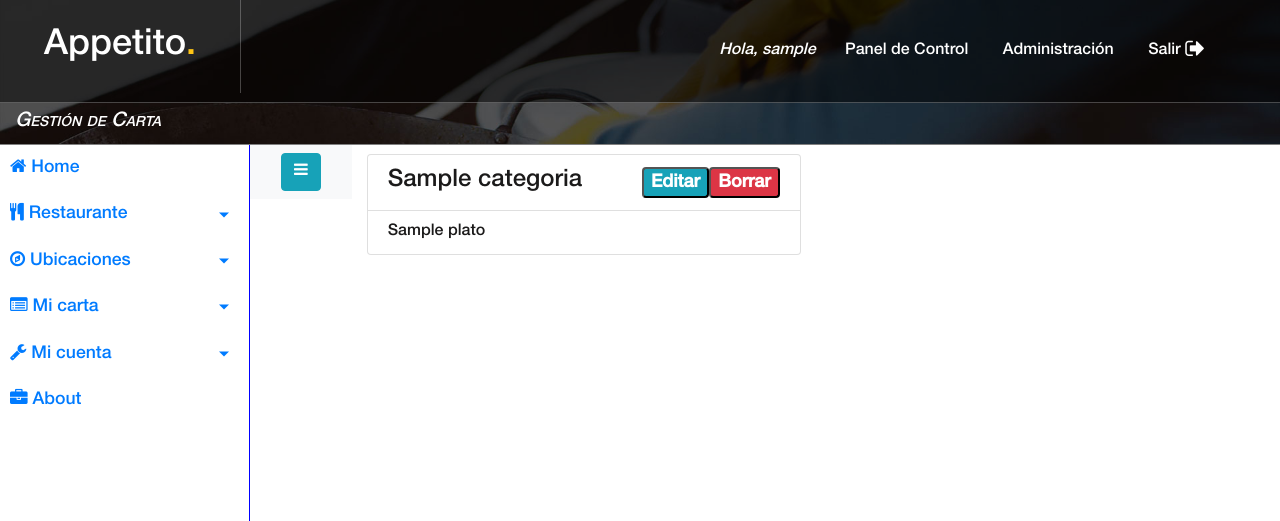
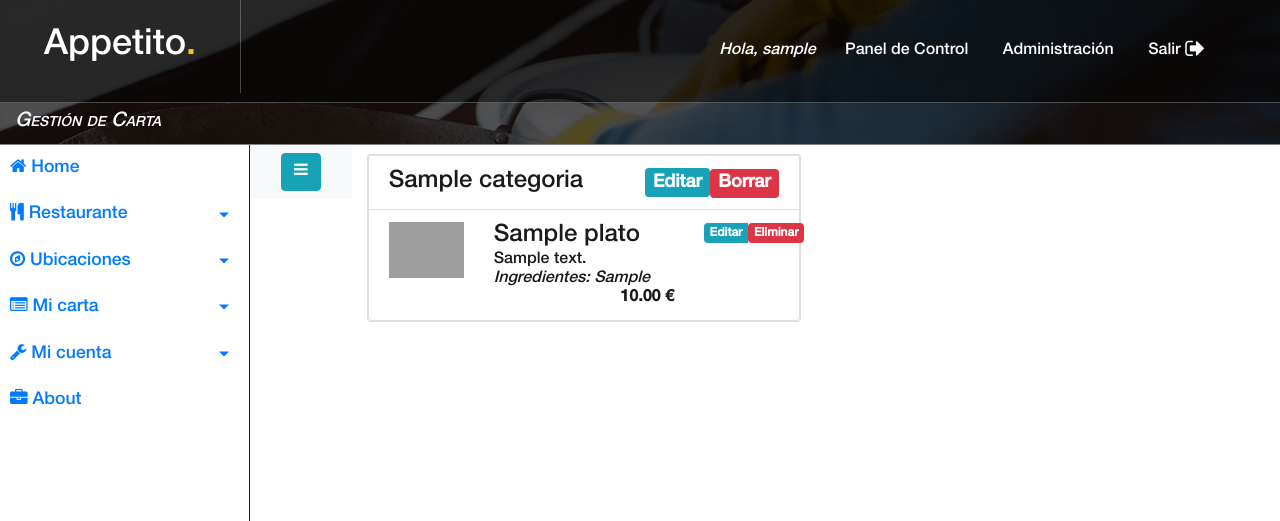
Before and after one commit to ipradasgomez/Appetito, a Django app: page /cpanel/settings/menu/ in a window 1280 px wide. Shown: the top 521 px of the page. Run offline with Django 3.2, Linux system fonts and the light colour scheme; a user stored in the database is signed in; tables that the repository leaves empty hold one stand-in row (values such as "Sample post"); some libraries are stand-ins or nearby versions; grey boxes are pictures that could not be loaded.

Commit message:
Ready para editar platos

```diff
--- a/CPSettingsCarta/templates/CPSettingsCarta/index.html
+++ b/CPSettingsCarta/templates/CPSettingsCarta/index.html
@@ -29,15 +29,22 @@
                 {% include 'partials/_alerts.html' %}
             </div>
             <div class="container">
-                <div class="row">
+                <div class="row card-columns">
                     {% if user.profile.restaurante.categorias.count == 0 %}
                     <div class="col-12 pt-2">Aún no tienes categorías</div>
                     {% else %}
                     {% for categoria in user.profile.restaurante.categorias.all %}
                     <div class="col-12 col-md-6 pt-2">
-                        <ul class="list-group">
+                        <ul class="list-group card">
                             <li class="list-group-item">
-                        <h4 class="list-group-item-text">{{categoria}}<form method="POST" action="{% url 'settings_menu_removecat' %}" class="float-right">{% csrf_token %}<input type="hidden" name="deletecatid" value="{{categoria.id}}"><button type="submit" class="badge badge-danger">Borrar</button></form><button data-selector="editcat" data-catname="{{categoria}}" data-cat="{{categoria.id}}" data-toggle="modal" data-target="#editCat" class="badge badge-info float-right">Editar</button></h4>
+                                <h4 class="list-group-item-text">{{categoria}}<form method="POST"
+                                        action="{% url 'settings_menu_removecat' %}" class="float-right">
+                                        {% csrf_token %}<input type="hidden" name="deletecatid"
+                                            value="{{categoria.id}}"><button type="submit"
+                                            class="btn badge badge-danger">Borrar</button></form><button
+                                        data-selector="editcat" data-catname="{{categoria}}" data-cat="{{categoria.id}}"
+                                        data-toggle="modal" data-target="#editCat"
+                                        class=" btn badge badge-info float-right">Editar</button></h4>
                             </li>
                             {% if categoria.platos.count == 0 %}
                             <li class="list-group-item">
@@ -45,14 +52,42 @@
                             </li>
                             {% else %}
                             {% for plato in categoria.platos.all %}
-                                 <li class="list-group-item">
-                                <h6 class="list-group-item-text">{{plato}}</h6>
+                            <li class="list-group-item container">
+                                <div class="row">
+                                    <div class="col-3">
+                                        <img src="https://secure.gravatar.com/avatar/de9b11d0f9c0569ba917393ed5e5b3ab?s=140&r=g&d=mm"
+                                            class="img-circle">
+                                    </div>
+
+                                    <div class="col-6">
+                                        <h4>{{plato}}</h4>
+                                        <h6>{{plato.descripcion}}</h6>
+                                        <h6><em>Ingredientes: {{plato.lista_ingredientes}}</em></h6>
+                                        <h6 class="float-right"><b>{{plato.precio}} €</b></h6>
+                                    </div>
+
+                                    <div class="col-3">
+                                        <div class="btn-group">
+                                        <a href="{% url 'settings_menu_editfood' plato.id%}"
+                                                class="btn badge badge-info float-right">Editar</a>
+                                                <form method="POST"
+                                        action="{% url 'settings_menu_removefood' %}">
+                                        {% csrf_token %}
+                                        <input type="hidden" name="foodid" value="{{plato.id}}">
+                                            <button type="submit"
+                                                class="btn badge badge-danger float-right">Eliminar</button>
+                                        </form>
+                                        </div>
+                                    </div>
+                                </div>
                             </li>
                             {% endfor %}
                             {% endif %}
                             {% if categoria.platos.all.count < user.profile.plan.max_productos_x_cat or user.profile.plan.max_productos_x_cat is 0 %}
                             <li class="list-group-item">
-                                    <button type="button" class="btn btn-primary" data-selector="addFood" data-toggle="modal" data-cat="{{categoria.id}}" data-catname="{{categoria}}" data-target="#addfood">
+                                <button type="button" class="btn btn-primary" data-selector="addFood"
+                                    data-toggle="modal" data-cat="{{categoria.id}}" data-catname="{{categoria}}"
+                                    data-target="#addfood">
                                     Añadir plato
                                 </button>
                             </li>
@@ -93,7 +128,8 @@
                         <div class="input-group-prepend">
                             <span class="input-group-text" id="inputGroup-sizing-sm">Nombre de la categoría</span>
                         </div>
-                    <input type="text" class="form-control" aria-label="Small" name="catname" aria-describedby="inputGroup-sizing-sm">
+                        <input type="text" class="form-control" aria-label="Small" name="catname"
+                            aria-describedby="inputGroup-sizing-sm">
                     </div>
                 </div>
                 <div class="modal-footer">
@@ -106,8 +142,7 @@
 </div>
 
 <!-- Modal Editar Categoria -->
-<div class="modal fade" id="editCat" tabindex="-1" role="dialog" aria-labelledby="exampleModalLabel"
-    aria-hidden="true">
+<div class="modal fade" id="editCat" tabindex="-1" role="dialog" aria-labelledby="exampleModalLabel" aria-hidden="true">
     <div class="modal-dialog" role="document">
         <div class="modal-content">
             <div class="modal-header">
@@ -124,7 +159,8 @@
                             <input type="hidden" name="catidedit" id="catidedit" value="">
                             <span class="input-group-text" id="inputGroup-sizing-sm">Nuevo nombre de la categoría</span>
                         </div>
-                    <input type="text" class="form-control" aria-label="Small" name="newcatname" aria-describedby="inputGroup-sizing-sm">
+                        <input type="text" class="form-control" aria-label="Small" name="newcatname"
+                            aria-describedby="inputGroup-sizing-sm">
                     </div>
                 </div>
                 <div class="modal-footer">
@@ -137,8 +173,7 @@
 </div>
 
 <!-- Modal añadir plato -->
-<div class="modal fade" id="addfood" tabindex="-1" role="dialog" aria-labelledby="addfood"
-    aria-hidden="true">
+<div class="modal fade" id="addfood" tabindex="-1" role="dialog" aria-labelledby="addfood" aria-hidden="true">
     <div class="modal-dialog" role="document">
         <div class="modal-content">
             <div class="modal-header">
@@ -147,7 +182,8 @@
                     <span aria-hidden="true">&times;</span>
                 </button>
             </div>
-            <form method="POST" enctype="multipart/form-data" id="addFoodForm" action="{% url 'settings_menu_newfood' %}">
+            <form method="POST" enctype="multipart/form-data" id="addFoodForm"
+                action="{% url 'settings_menu_newfood' %}">
                 {% csrf_token %}
                 <input type="hidden" id="categoria_id" name="categoria_id">
                 <div class="modal-body">
@@ -164,15 +200,15 @@
 {% block extra_js %}
 <script src="{% static 'js/sidebar.js' %}"></script>
 <script>
-$('[data-selector="editcat"').off('click').on('click', function(e){
+    $('[data-selector="editcat"').off('click').on('click', function (e) {
         e.preventDefault();
         $('#catidedit').val(e.target.dataset.cat);
-    $('.currentCatName')[0].innerHTML=e.target.dataset.catname;
+        $('.currentCatName')[0].innerHTML = e.target.dataset.catname;
     })
-$('[data-selector="addFood"').off('click').on('click', function(e){
+    $('[data-selector="addFood"').off('click').on('click', function (e) {
         e.preventDefault();
         $('#categoria_id').val(e.target.dataset.cat);
-    $('.catToAdd')[0].innerHTML=e.target.dataset.catname;
+        $('.catToAdd')[0].innerHTML = e.target.dataset.catname;
         $('#addFoodForm').trigger("reset");
     })
 </script>
--- a/CPSettingsCarta/urls.py
+++ b/CPSettingsCarta/urls.py
@@ -7,5 +7,6 @@ urlpatterns = [
     path('removeCat/', views.menu_cat_remove, name="settings_menu_removecat"),
     path('editCat/', views.menu_cat_edit, name="settings_menu_editCat"),
     path('addFood/', views.menu_food_create, name="settings_menu_newfood"),
-    path('removeFood/<int:food_id>/', views.menu_food_remove, name="settings_menu_removefood"),
+    path('removeFood/', views.menu_food_remove, name="settings_menu_removefood"),
+    path('editFood/<int:foodId>', views.menu_food_edit, name="settings_menu_editfood")
 ]
--- a/CPSettingsCarta/views.py
+++ b/CPSettingsCarta/views.py
@@ -65,9 +65,13 @@ def menu_food_create(request):
 
 @login_required(login_url='/account/login')
 def menu_food_remove(request):
-    if request.POST['deletefoodid'] and request.POST['deletefoodid'].strip() != '' and Plato.filter(pk=request.POST['deletecatid']).exists():
-        Plato.objects.filter(pk=request.POST['deletefoodid']).delete()
+    if request.POST['foodid'] and request.POST['foodid'].strip() != '' and Plato.objects.filter(pk=request.POST['foodid']).exists():
+        Plato.objects.filter(pk=request.POST['foodid']).delete()
         messages.success(request, 'Plato eliminado.')
     else:
         messages.error(request, "Imposible eliminar el plato.")
     return redirect('settings_menu_view')
+
+@login_required(login_url='/account/login')
+def menu_food_edit(request, foodId):
+    return redirect('settings_menu_view')
--- a/appetito/settings.py
+++ b/appetito/settings.py
@@ -139,7 +139,7 @@ STATICFILES_DIRS = [
 ]
 
 #MEDIA
-MEDIA_URL = 'media/'
+MEDIA_URL = './media/'
 MEDIA_ROOT = os.path.join(BASE_DIR, '/media')
 
 # Messages
```
Lines whose indentation alone changed are shown as unchanged.
